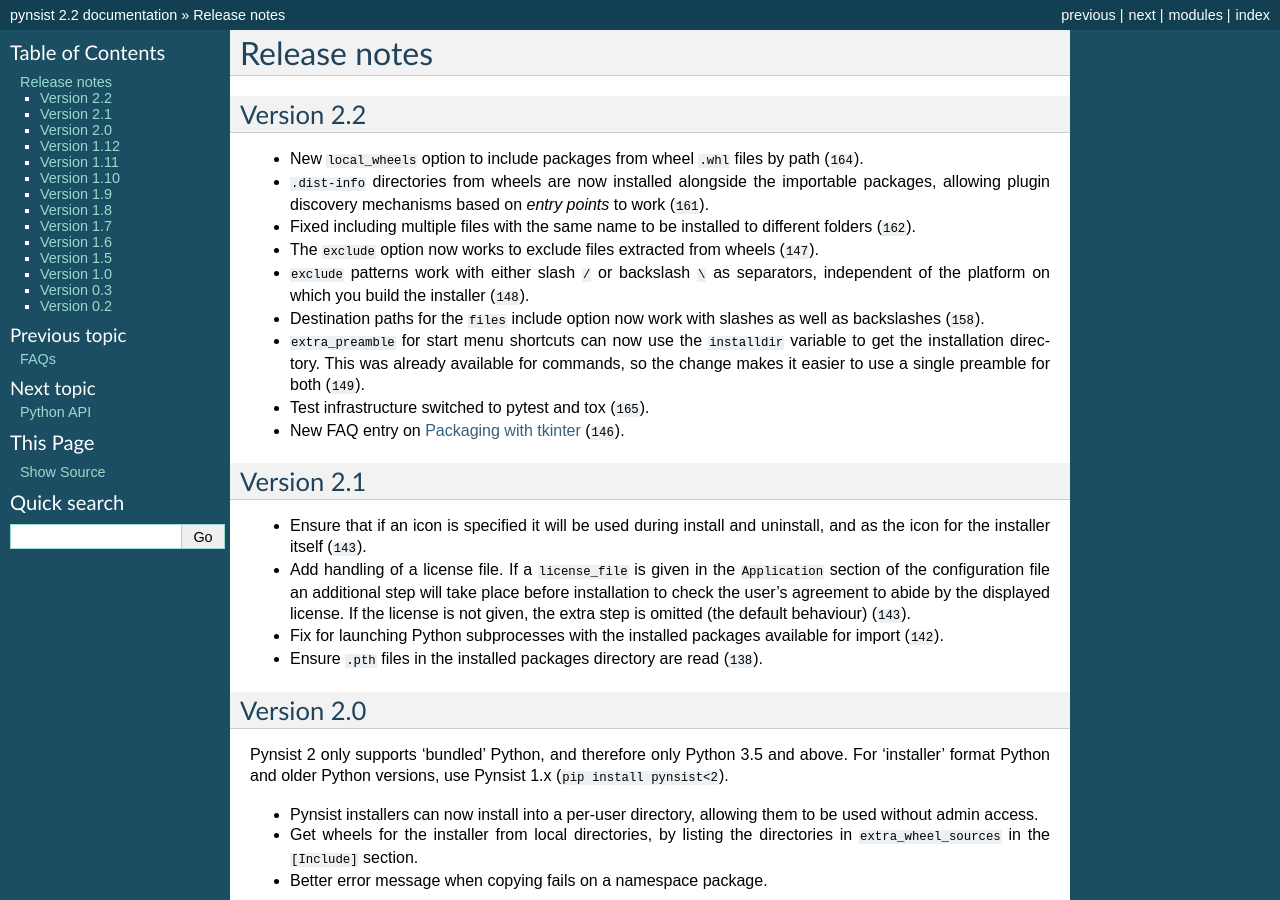
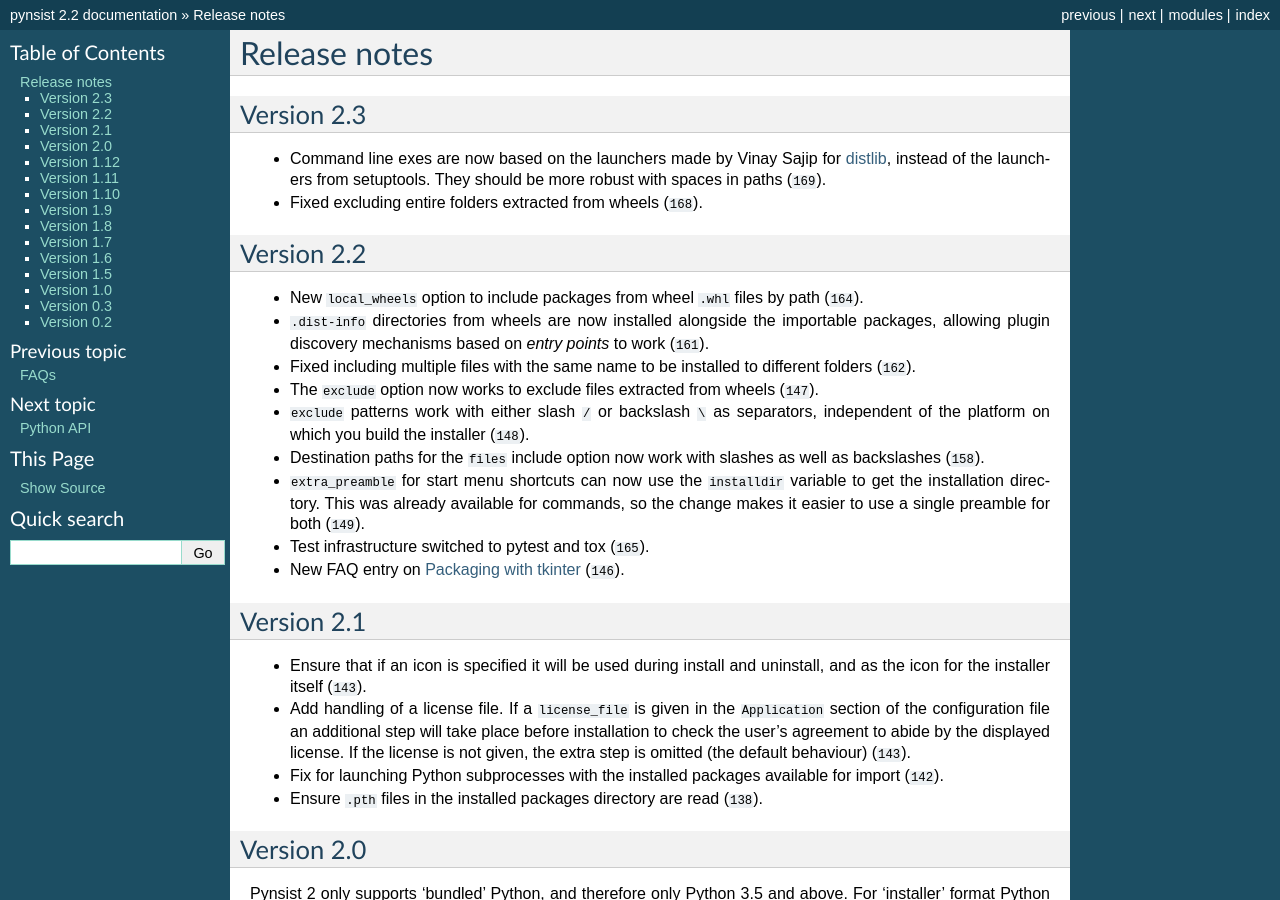
Before and after one commit to takluyver/pynsist, a Sphinx documentation site: the page built from doc/releasenotes.rst, in a window 1280 px wide and 900 px high. Built offline with Sphinx 7.4.7, drawn with Linux system fonts in a browser that asks for light colours; cross-references to code outside the pages are shown as plain code.

Commit message:
Start release notes for 2.3

```diff
--- a/doc/releasenotes.rst
+++ b/doc/releasenotes.rst
@@ -1,5 +1,14 @@
 Release notes
 =============
+
+Version 2.3
+-----------
+
+* Command line exes are now based on the launchers made by Vinay Sajip for
+  `distlib <https://distlib.readthedocs.io/en/latest/>`_, instead of the
+  launchers from setuptools. They should be more robust with spaces in paths
+  (:ghpull:`169`).
+* Fixed excluding entire folders extracted from wheels (:ghissue:`168`).
 
 Version 2.2
 -----------
```
